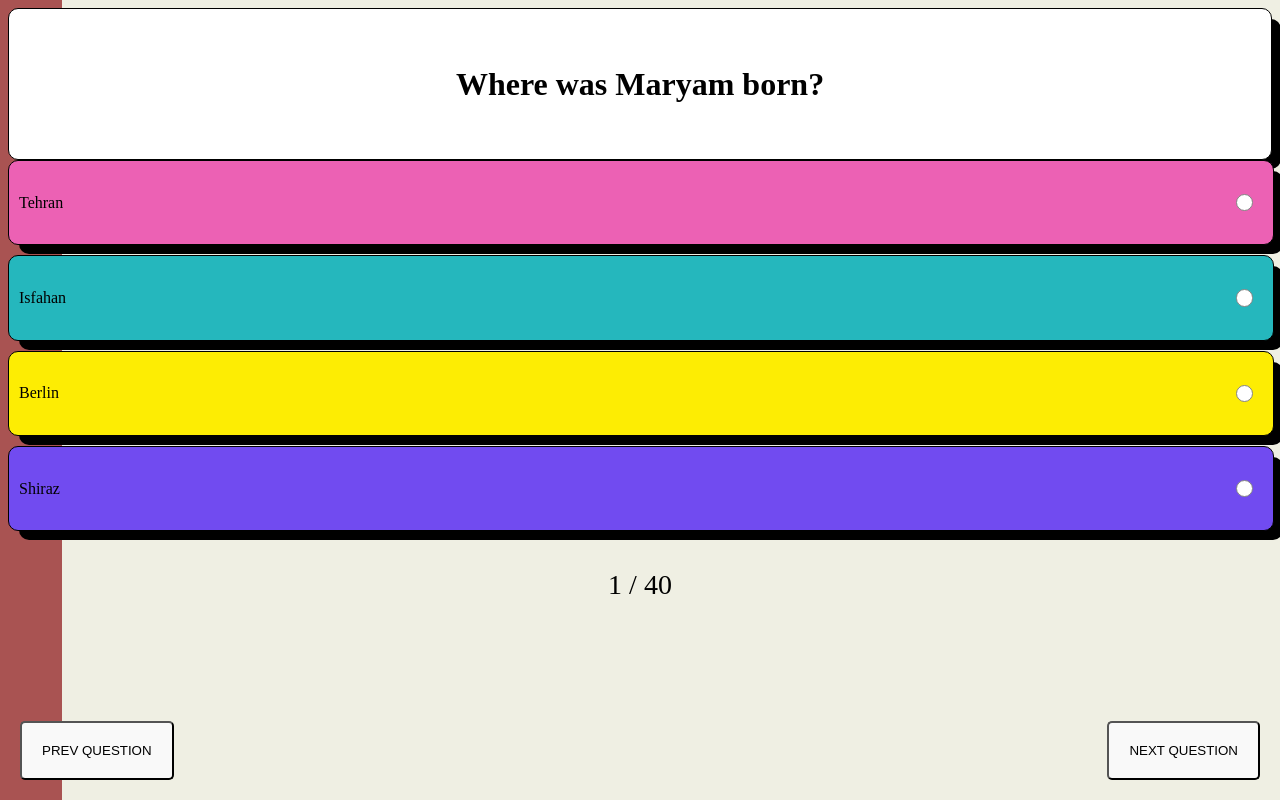
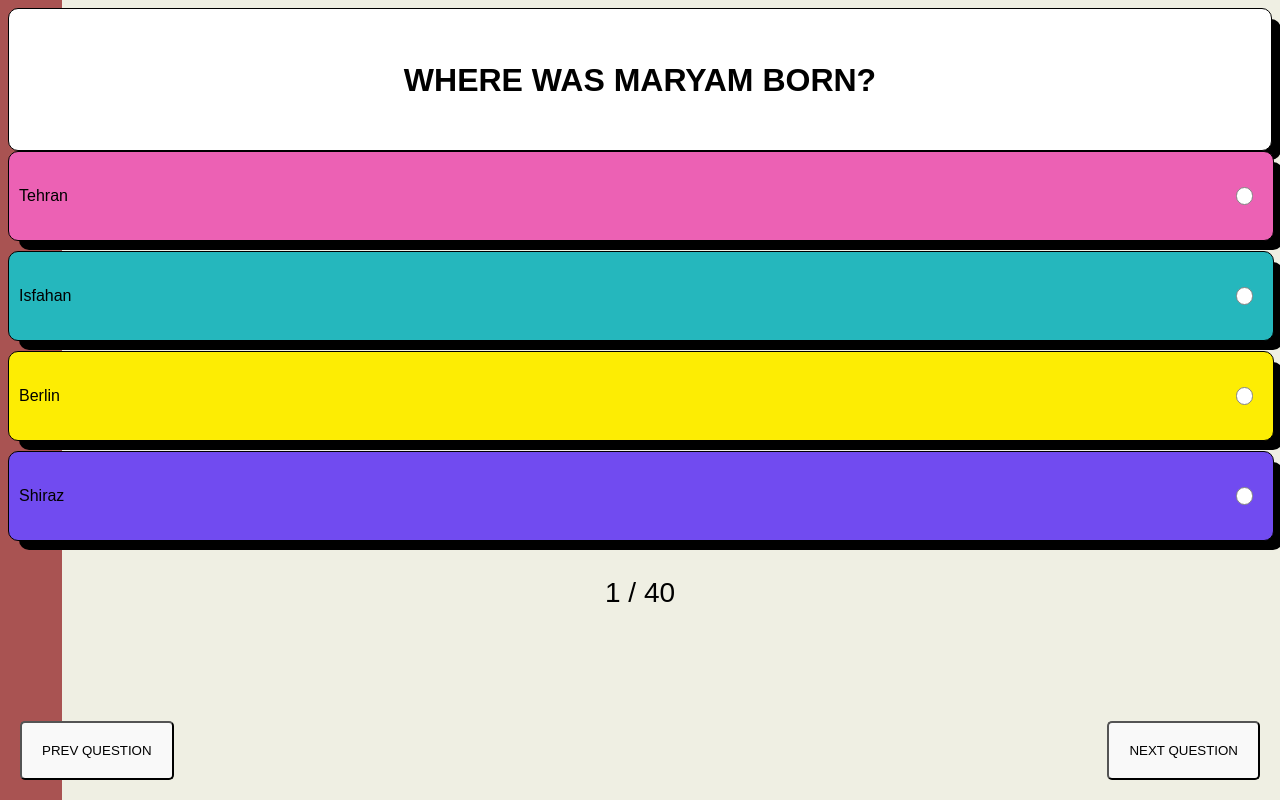
Before and after one commit to nicoladl/40shadesofmaryam, a Vue app: page / in a window 1280 px wide. Both pictures are taken after a click on the button "START THE QUIZ". Built offline with nearby package versions, Linux system fonts and the light colour scheme.

Commit message:
feat: import fonts

```diff
--- a/package.json
+++ b/package.json
@@ -31,6 +31,7 @@
     "npm-run-all2": "^6.1.1",
     "sass": "^1.69.4",
     "typescript": "~5.2.0",
+    "unplugin-fonts": "^1.0.3",
     "vite": "^4.4.11",
     "vue-tsc": "^1.8.19"
   }
--- a/src/assets/style.css
+++ b/src/assets/style.css
@@ -1,3 +1,8 @@
+@import url('https://fonts.googleapis.com/css2family=IBM+Plex+Mono');
+
 body {
+    font-family: 'IBM Plex Mono', Arial, sans-serif;
+    line-height: 1.75em;
     background-color: rgb(239 239 227);
+    touch-action: none;
 }
--- a/src/views/QuizView.vue
+++ b/src/views/QuizView.vue
@@ -71,7 +71,9 @@ watch(
 }
 
 .question-title {
+  font-weight: 700;
   font-size: 2rem;
+  text-transform: uppercase;
 }
 
 .progress-number {
--- a/vite.config.ts
+++ b/vite.config.ts
@@ -4,6 +4,7 @@ import { defineConfig } from 'vite'
 import vue from '@vitejs/plugin-vue'
 import vueJsx from '@vitejs/plugin-vue-jsx'
 import viteBasicSslPlugin from "@vitejs/plugin-basic-ssl";
+import Unfonts from 'unplugin-fonts/vite'
 
 // https://vitejs.dev/config/
 export default defineConfig({
@@ -11,6 +12,17 @@ export default defineConfig({
     vue(),
     vueJsx(),
     viteBasicSslPlugin(),
+    Unfonts({
+      google: {
+        families: [
+          {
+            name: 'IBM Plex Mono',
+            styles: 'wght@700',
+            defer: true,
+          },
+        ]
+      }
+    }),
   ],
   resolve: {
     alias: {
```
Also changed, not shown: 1 other file (tests, documents, lock files or other folders).
